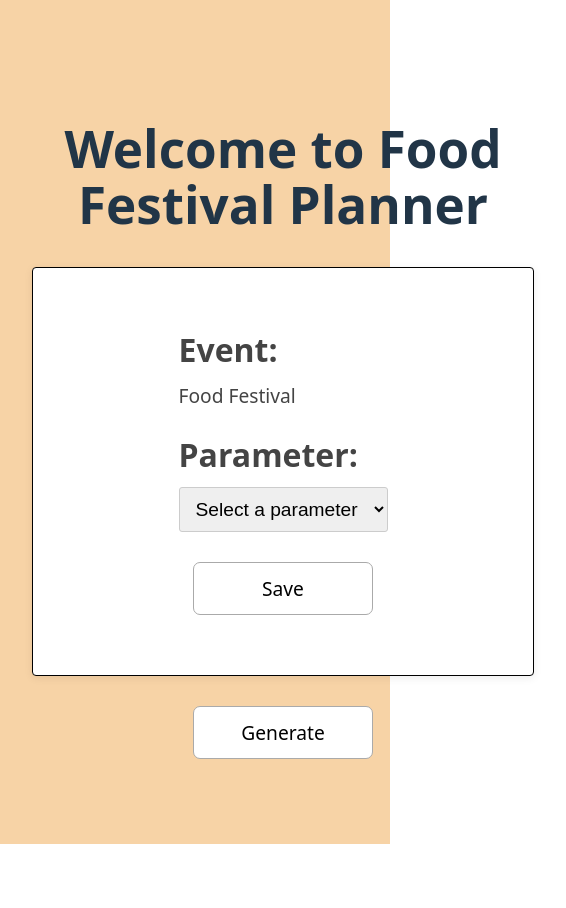
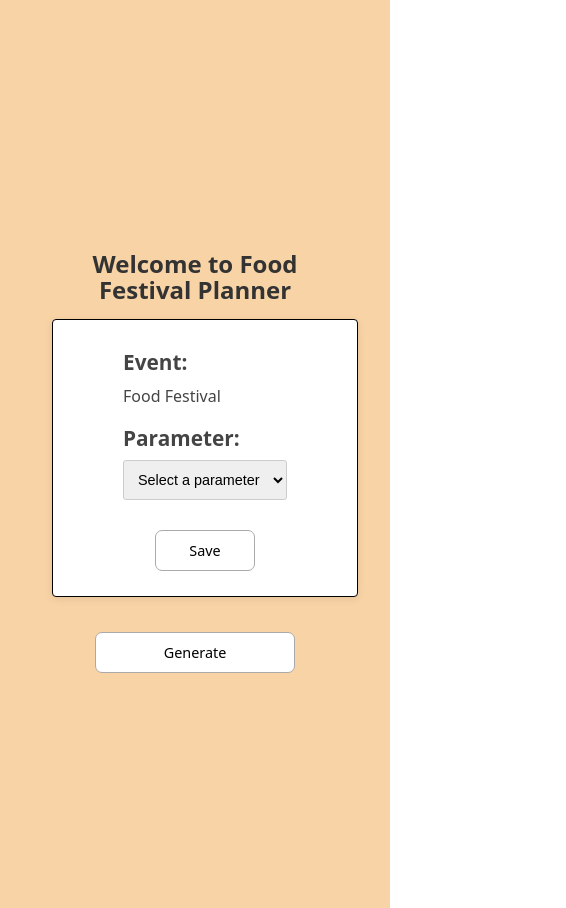
Before and after one commit to SpicyLollipop/CombinationGenerator, a Vue app in the folder frontend/: page / in a window 390 px wide. Shown: the whole page, 566 px wide, since content can reach past the window. Before the commit the page ends 844 px from the top, so only its background shows below. Built offline with nearby package versions, Linux system fonts and the light colour scheme.

Commit message:
feat: update title and enhance layout for Food Festival Planner component

```diff
--- a/frontend/index.html
+++ b/frontend/index.html
@@ -4,7 +4,7 @@
     <meta charset="UTF-8" />
     <link rel="icon" type="image/svg+xml" href="/vite.svg" />
     <meta name="viewport" content="width=device-width, initial-scale=1.0" />
-    <title>Vite + Vue</title>
+    <title>Food Festival Planner</title>
   </head>
   <body>
     <div id="app"></div>
--- a/frontend/src/view/FoodFestivalPlanner.vue
+++ b/frontend/src/view/FoodFestivalPlanner.vue
@@ -1,7 +1,7 @@
 <template>
   <div class="container">
     <h1 class="title">Welcome to Food Festival Planner</h1>
-    <div style="display: flex; gap: 40px; justify-content: center; width: 100%;">
+    <div class="main-content">
       <div class="form-box">
         <form @submit.prevent="handleSubmit">
           <label class="label">Event:</label>
@@ -66,8 +66,10 @@
             </template>
             <template v-else>
               <div class="value-item">
-                {{ selectedParameterNames[idx] }}: {{ param.values.join(', ') }}
-                <div style="display: flex; gap: 8px; align-items: center;">
+                <div class="value-content">
+                  {{ selectedParameterNames[idx] }}: {{ param.values.join(', ') }}
+                </div>
+                <div class="action-buttons">
                   <button @click="startEdit(idx)" class="edit-btn" title="Edit">
                     <span class="edit-icon">✎</span>
                   </button>
@@ -323,12 +325,31 @@ const handleGenerate = () => {
 
 <style scoped>
 .container {
-  min-height: 80vh;
+  min-height: 100vh;
   display: flex;
   flex-direction: column;
   align-items: center;
   justify-content: center;
+  padding: 20px;
+  box-sizing: border-box;
 }
+
+.title {
+  font-size: 2.5rem;
+  margin-bottom: 30px;
+  text-align: center;
+  color: #333;
+}
+
+.main-content {
+  display: flex;
+  gap: 40px;
+  justify-content: center;
+  width: 100%;
+  max-width: 1200px;
+  flex-wrap: wrap;
+}
+
 .form-box {
   background: #fff;
   padding: 40px 50px 60px 50px;
@@ -344,7 +365,9 @@ const handleGenerate = () => {
   transition: all 0.3s ease;
   text-align: left;
   font-size: 1.2rem;
+  box-sizing: border-box;
 }
+
 .label {
   font-size: 2rem;
   font-weight: bold;
@@ -440,6 +463,19 @@ const handleGenerate = () => {
   align-items: center;
   justify-content: space-between;
   width: 100%;
+}
+
+.value-content {
+  flex: 1;
+  word-break: break-word;
+  margin-right: 10px;
+}
+
+.action-buttons {
+  display: flex;
+  gap: 8px;
+  align-items: center;
+  flex-shrink: 0;
 }
 
 .edit-form {
@@ -616,6 +652,156 @@ const handleGenerate = () => {
   transform: translateY(-1px);
 }
 
+/* Mobile Responsive Styles */
+@media screen and (max-width: 768px) {
+  .container {
+    padding: 10px;
+    min-height: 100vh;
+  }
+
+  .title {
+    font-size: 1.8rem;
+    margin-bottom: 20px;
+    padding: 0 10px;
+  }
+
+  .main-content {
+    flex-direction: column;
+    gap: 20px;
+    align-items: center;
+    width: 100%;
+  }
+
+  .form-box {
+    width: 100%;
+    max-width: 350px;
+    padding: 20px 25px 30px 25px;
+    margin-bottom: 20px;
+  }
+
+  .label {
+    font-size: 1.5rem;
+    margin-top: 12px;
+    margin-bottom: 6px;
+  }
+
+  .input, .edit-input {
+    font-size: 1rem;
+    padding: 12px;
+  }
+
+  .input-text {
+    font-size: 1rem;
+    margin-bottom: 15px;
+  }
+
+  .value-item {
+    font-size: 1rem;
+    padding: 12px;
+    flex-direction: column;
+    align-items: flex-start;
+    gap: 12px;
+  }
+
+  .value-content {
+    margin-right: 0;
+    width: 100%;
+  }
+
+  .action-buttons {
+    align-self: flex-end;
+    gap: 12px;
+  }
+
+  .edit-btn, .icon-btn {
+    padding: 8px;
+    min-width: 40px;
+    min-height: 40px;
+    display: flex;
+    align-items: center;
+    justify-content: center;
+  }
+
+  .edit-icon, .delete-icon {
+    font-size: 1.2rem;
+  }
+
+  .edit-actions {
+    flex-direction: column;
+    gap: 15px;
+    align-items: stretch;
+  }
+
+  .edit-actions > div {
+    display: flex;
+    gap: 10px;
+    justify-content: center;
+  }
+
+  .edit-value-row {
+    flex-direction: column;
+    gap: 8px;
+    align-items: stretch;
+  }
+
+  .save, .generate, .add-btn, .save-btn, .cancel-btn {
+    font-size: 1rem;
+    padding: 12px 20px;
+    width: auto;
+    min-width: 120px;
+  }
+
+  .generate {
+    width: 100%;
+    max-width: 200px;
+  }
+
+  .error-message {
+    font-size: 1rem;
+    padding: 0 10px;
+    text-align: center;
+  }
+}
+
+@media screen and (max-width: 480px) {
+  .title {
+    font-size: 1.5rem;
+    margin-bottom: 15px;
+  }
+
+  .form-box {
+    padding: 15px 20px 25px 20px;
+    max-width: 100%;
+    margin: 0 10px 15px 10px;
+  }
+
+  .label {
+    font-size: 1.3rem;
+  }
+
+  .input, .edit-input {
+    font-size: 0.9rem;
+    padding: 10px;
+  }
+
+  .value-item {
+    font-size: 0.9rem;
+    padding: 10px;
+  }
+
+  .edit-btn, .icon-btn {
+    min-width: 36px;
+    min-height: 36px;
+    padding: 6px;
+  }
+
+  .save, .generate, .add-btn, .save-btn, .cancel-btn {
+    font-size: 0.9rem;
+    padding: 10px 15px;
+    min-width: 100px;
+  }
+}
+
 </style>
 
 <style>
```
